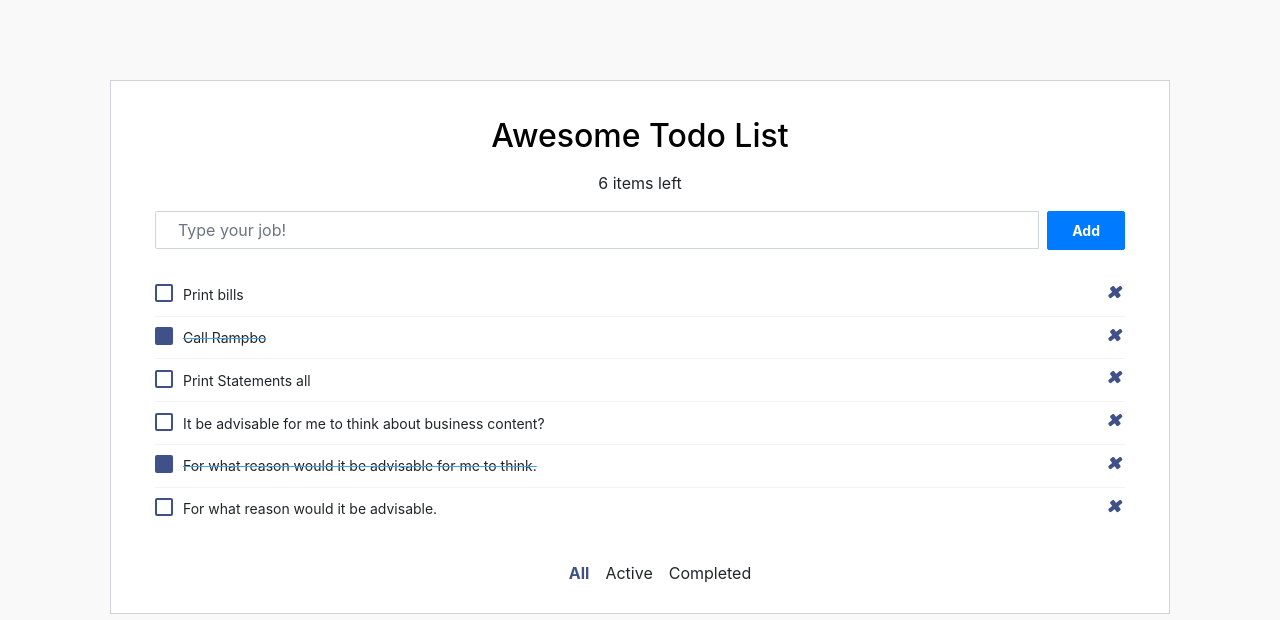
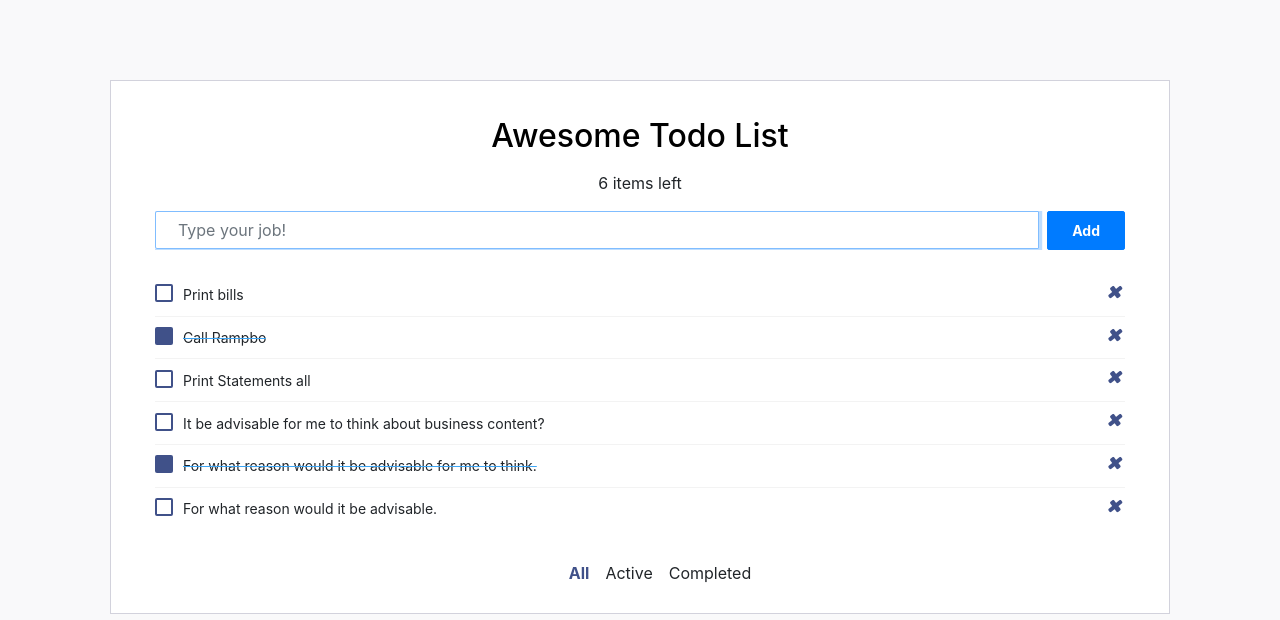
Before and after one commit to ducphuc-dev/learning-reactjs, a React (Create React App) app: page / in a window 1280 px wide. Shown: the top 620 px of the page. Built offline with nearby package versions, Linux system fonts and the light colour scheme.

Commit message:
Demo LifeCycles

```diff
--- a/src/App.js
+++ b/src/App.js
@@ -60,13 +60,17 @@ class App extends Component<{}, any> {
     this.onChangeTypeJob = this.onChangeTypeJob.bind(this)
     // this.deleteJob = this.deleteJob.bind(this)
 
+  };
+
+  componentDidMount() {
+    this.refNewJobItem.current.focus()
     // change state
     setInterval(() => {
       this.setState({
         placeholderForInput: this.getPlaceholderInput(this.state.placeholderForInput)
       })
     }, 2000);
-  };
+  }
 
   // change placeholder of input new job
   getPlaceholderInput(currentPosition) {
--- a/src/components/TodoItem.js
+++ b/src/components/TodoItem.js
@@ -14,6 +14,18 @@ class TodoItem extends Component {
             </li>
         );
     }
+
+    componentDidMount() {
+        console.log('Render Job Item')
+    }
+
+    componentDidUpdate() {
+        console.log('Updated Job Item')
+    }
+
+    componentWillUnmount() {
+        console.log('Job Item will be removed')
+    }
 }
 
 // Define props type
```
Also changed, not shown: 1 other file (tests, documents, lock files or other folders).
